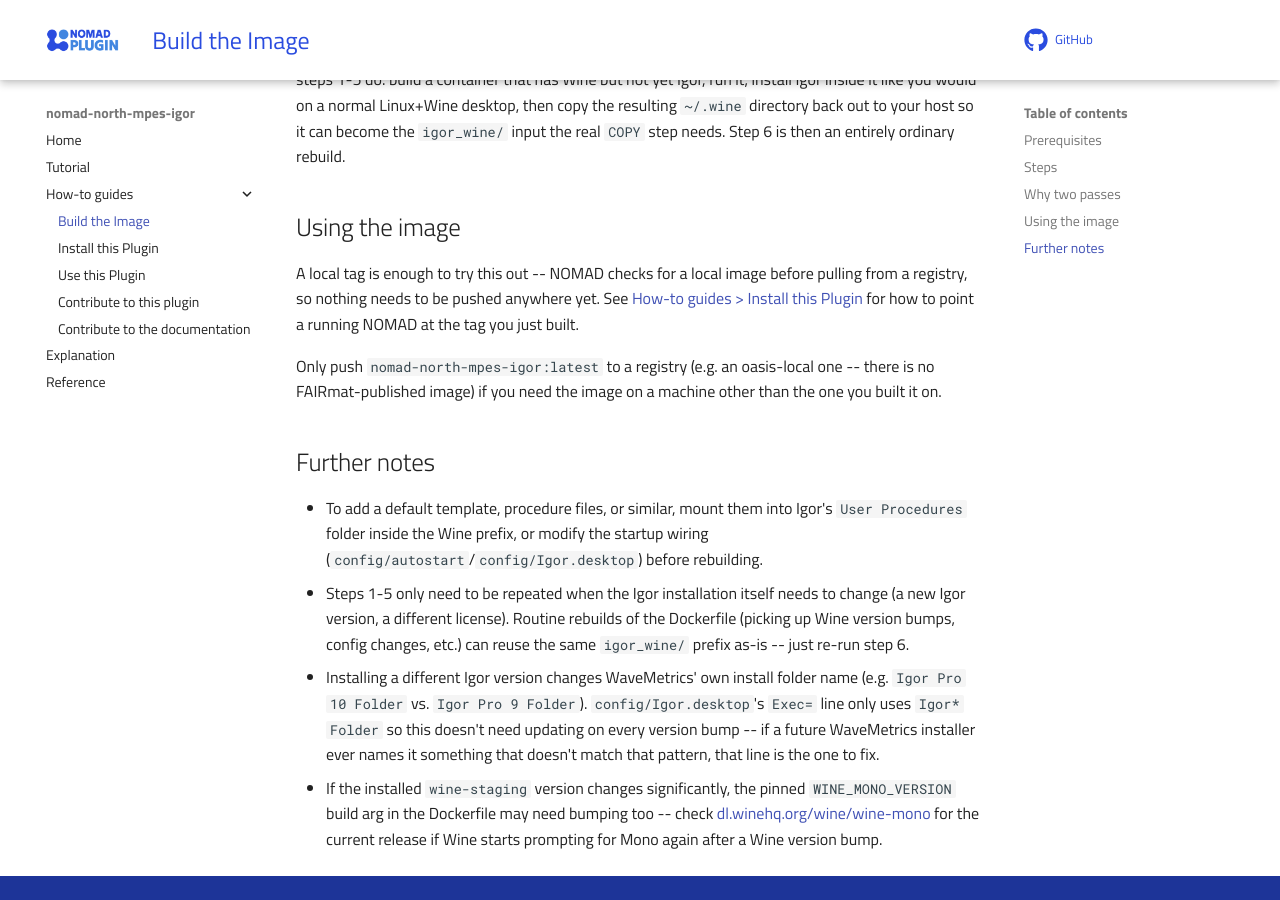
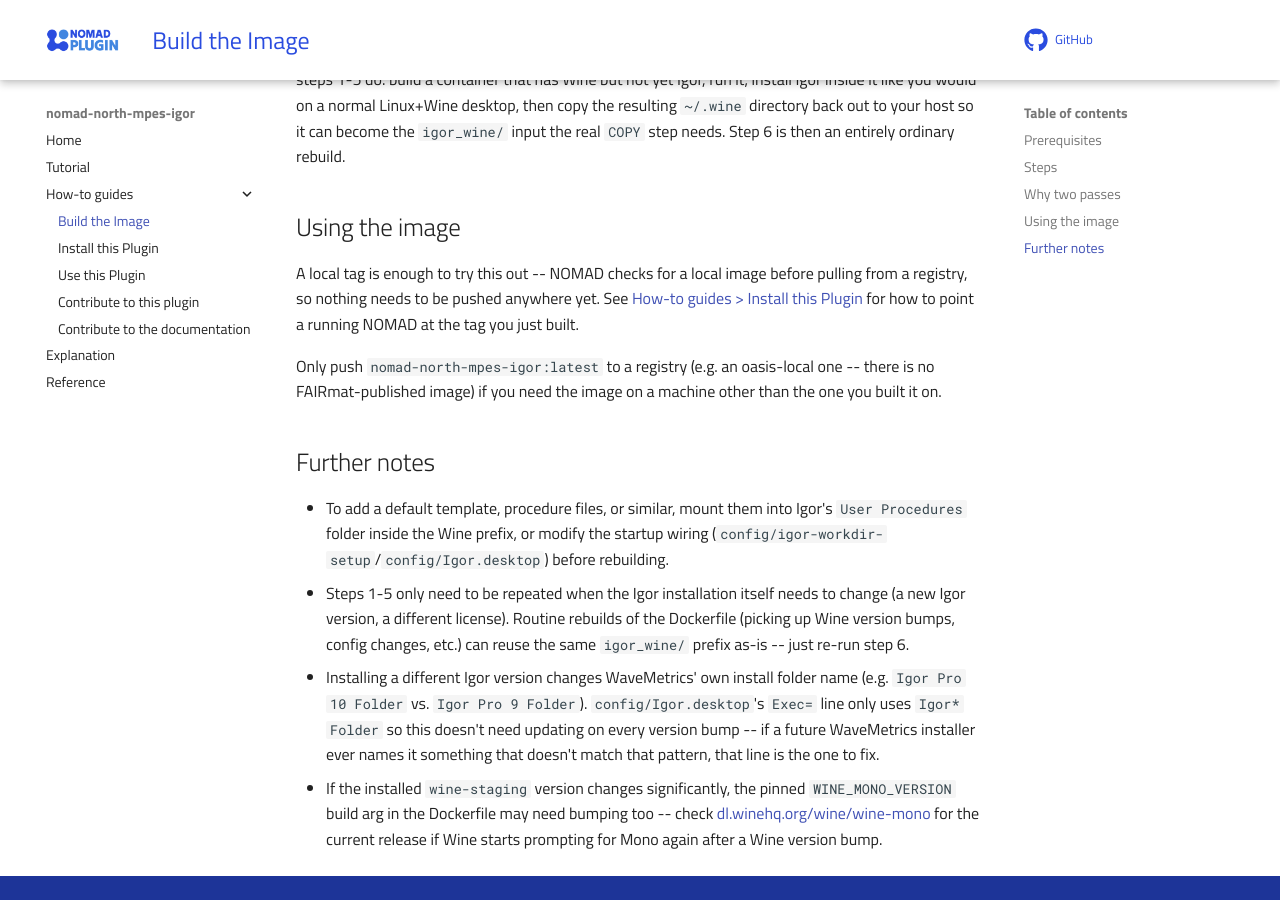
Before and after one commit to lukaspie/nomad-north-mpes-igor, an MkDocs documentation site: the page built from docs/how_to/build_the_image.md, in a window 1280 px wide and 900 px high, scrolled down 1816 px. Built offline with MkDocs 1.6.1 and Material for MkDocs 9.7.7, drawn with Linux system fonts in a browser that asks for light colours; comment, search, counter and statistics services are not loaded.

Commit message:
configure IGOR autolaunch

```diff
--- a/cspell.json
+++ b/cspell.json
@@ -9,7 +9,8 @@
         "venv",
         "__pycache__",
         "dist",
-        "build"
+        "build",
+        "src/nomad_north_mpes_igor/north_tools/mpes_igor/igor_wine"
     ],
   "dictionaryDefinitions": [
     {
--- a/docs/how_to/build_the_image.md
+++ b/docs/how_to/build_the_image.md
@@ -93,7 +93,7 @@ FAIRmat-published image) if you need the image on a machine other than the one y
 
 - To add a default template, procedure files, or similar, mount them into Igor's `User
   Procedures` folder inside the Wine prefix, or modify the startup wiring
-  (`config/autostart`/`config/Igor.desktop`) before rebuilding.
+  (`config/igor-workdir-setup`/`config/Igor.desktop`) before rebuilding.
 - Steps 1-5 only need to be repeated when the Igor installation itself needs to change (a new
   Igor version, a different license). Routine rebuilds of the Dockerfile (picking up Wine
   version bumps, config changes, etc.) can reuse the same `igor_wine/` prefix as-is -- just
```
Also changed, not shown: 5 other files.
